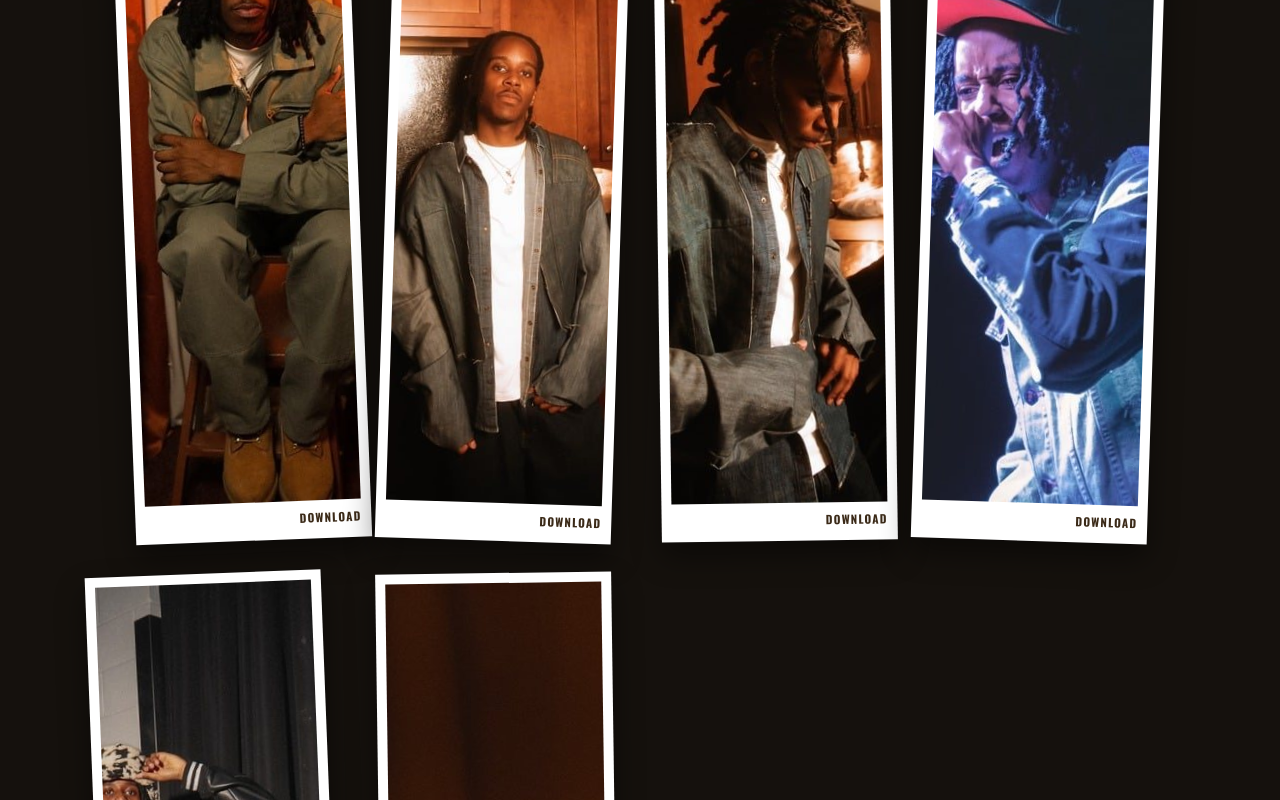
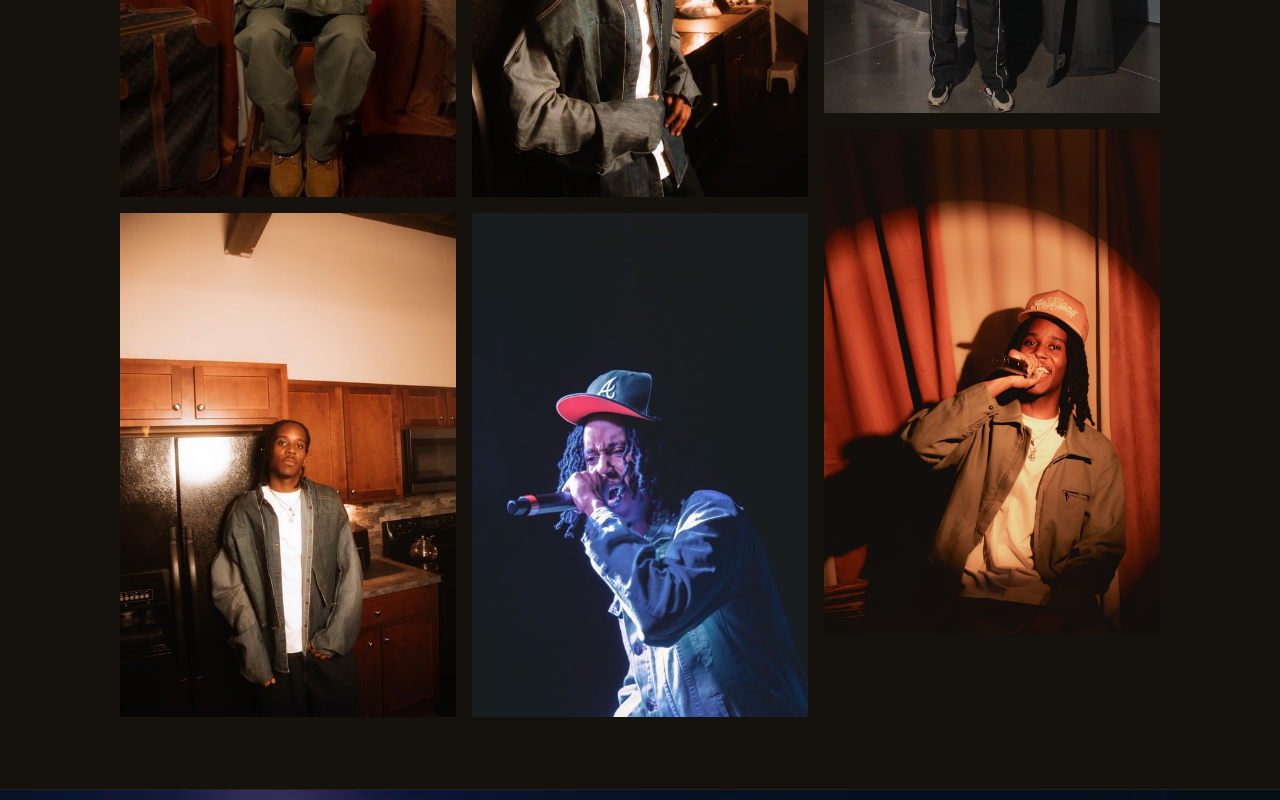
Before and after one commit to jayactivist/jayactivist.com, a plain HTML site: page epk/index.html in a window 1280 px wide. Shown: the part 2040-2840 px from the top of the page. Drawn offline with nearby package versions, Linux system fonts and the light colour scheme.

Commit message:
EPK: show press photos full and uncropped, remove download buttons
Co-Authored-By: Claude Opus 5.5 <noreply@anthropic.com>
Claude-Session: https://claude.ai/code/session_014uod6ZEDG8QkbtsUrqtSXP

```diff
--- a/epk/index.html
+++ b/epk/index.html
@@ -88,22 +88,14 @@ section{padding-block:clamp(40px,6vw,72px)}
 .info dt{color:var(--soft);font-size:.9rem}
 .info dd{margin:0;font-weight:600}
 
-/* Polaroid press photos */
+/* Press photos: full, uncropped */
 .photos-wrap{background:var(--panel);border-block:1px solid #2a2017}
-.polaroids{display:grid;grid-template-columns:repeat(auto-fill,minmax(200px,1fr));gap:clamp(18px,3vw,32px);margin-top:8px}
-.pol{margin:0;background:#fff;padding:10px 10px 12px;box-shadow:0 14px 30px rgba(0,0,0,.45);transform:rotate(var(--r,0deg));transition:transform .2s}
-.pol:nth-child(odd){--r:-2.2deg}.pol:nth-child(even){--r:1.8deg}.pol:nth-child(3n){--r:-.8deg}
-.pol:hover{transform:rotate(0) scale(1.02)}
-.pol img{aspect-ratio:2/3;object-fit:cover;width:100%}
-.pol figcaption{display:flex;justify-content:flex-end;margin-top:8px}
-.pol a{font-family:var(--tab);text-transform:uppercase;letter-spacing:.1em;font-size:.72rem;color:#3b2a18;text-decoration:none;font-weight:700}
-.pol a:hover{color:var(--bronze-2)}
-.note{color:var(--soft);font-size:.9rem;margin:18px 0 0}
+.gallery{columns:3 280px;column-gap:16px;margin-top:8px}
+.gallery img{width:100%;height:auto;margin:0 0 16px;break-inside:avoid}
 
 /* Page-2 banner */
 .banner{position:relative}
-.banner img{width:100%;aspect-ratio:16/7;object-fit:cover;object-position:50% 40%}
-.banner::after{content:"";position:absolute;inset:0;background:linear-gradient(180deg,transparent 55%,var(--bg))}
+.banner img{width:100%;height:auto}
 
 .tracks{display:grid;gap:12px}
 .tracks iframe{width:100%;height:152px;border:0;border-radius:12px}
@@ -188,15 +180,14 @@ footer .wrap{display:flex;justify-content:space-between;flex-wrap:wrap;gap:12px}
   <section id="photos" class="photos-wrap">
     <div class="wrap">
       <h2 class="tab">Press photos</h2>
-      <div class="polaroids">
-        <figure class="pol"><img src="../img/jay-activist-press-photo-gold-hat-portrait.jpg" width="533" height="800" alt="Jay Activist press photo, seated portrait in a gold cap and olive outfit" loading="lazy"><figcaption><a href="../img/jay-activist-press-photo-gold-hat-portrait.jpg" download>Download</a></figcaption></figure>
-        <figure class="pol"><img src="../img/jay-activist-press-photo-denim-jacket.jpg" width="533" height="800" alt="Jay Activist press photo in a denim jacket" loading="lazy"><figcaption><a href="../img/jay-activist-press-photo-denim-jacket.jpg" download>Download</a></figcaption></figure>
-        <figure class="pol"><img src="../img/jay-activist-press-photo-denim-kitchen.jpg" width="533" height="800" alt="Jay Activist press photo, side profile in a denim jacket" loading="lazy"><figcaption><a href="../img/jay-activist-press-photo-denim-kitchen.jpg" download>Download</a></figcaption></figure>
-        <figure class="pol"><img src="../img/jay-activist-live-performance-atlanta.jpg" width="533" height="800" alt="Jay Activist performing live in Atlanta in an Atlanta Braves cap" loading="lazy"><figcaption><a href="../img/jay-activist-live-performance-atlanta.jpg" download>Download</a></figcaption></figure>
-        <figure class="pol"><img src="../img/jay-activist-press-photo-leather-jacket-backstage.jpg" width="640" height="800" alt="Jay Activist backstage in a black leather jacket" loading="lazy"><figcaption><a href="../img/jay-activist-press-photo-leather-jacket-backstage.jpg" download>Download</a></figcaption></figure>
-        <figure class="pol"><img src="../img/jay-activist-atlanta-rapper-press-photo-singing.jpg" width="1200" height="1800" alt="Jay Activist singing into a microphone" loading="lazy"><figcaption><a href="../img/jay-activist-atlanta-rapper-press-photo-singing.jpg" download>Download</a></figcaption></figure>
+      <div class="gallery">
+        <img src="../img/jay-activist-press-photo-gold-hat-portrait.jpg" width="533" height="800" alt="Jay Activist press photo, seated portrait in a gold cap and olive outfit" loading="lazy">
+        <img src="../img/jay-activist-press-photo-denim-jacket.jpg" width="533" height="800" alt="Jay Activist press photo in a denim jacket" loading="lazy">
+        <img src="../img/jay-activist-press-photo-denim-kitchen.jpg" width="533" height="800" alt="Jay Activist press photo, side profile in a denim jacket" loading="lazy">
+        <img src="../img/jay-activist-live-performance-atlanta.jpg" width="533" height="800" alt="Jay Activist performing live in Atlanta in an Atlanta Braves cap" loading="lazy">
+        <img src="../img/jay-activist-press-photo-leather-jacket-backstage.jpg" width="640" height="800" alt="Jay Activist backstage in a black leather jacket" loading="lazy">
+        <img src="../img/jay-activist-atlanta-rapper-press-photo-singing.jpg" width="1200" height="1800" alt="Jay Activist singing into a microphone" loading="lazy">
       </div>
-      <p class="note">Photos may be used for press and promotion of Jay Activist. Please credit “Jay Activist.”</p>
     </div>
   </section>
 
```
